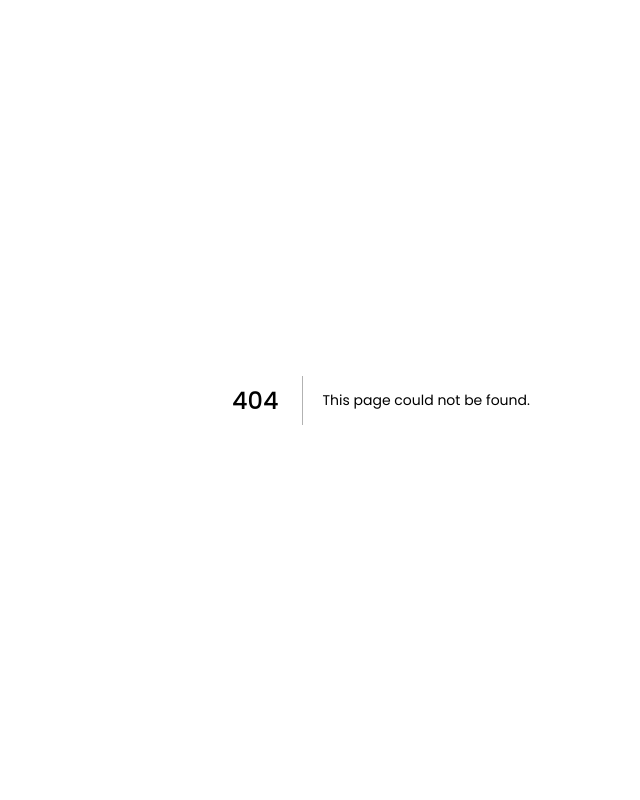
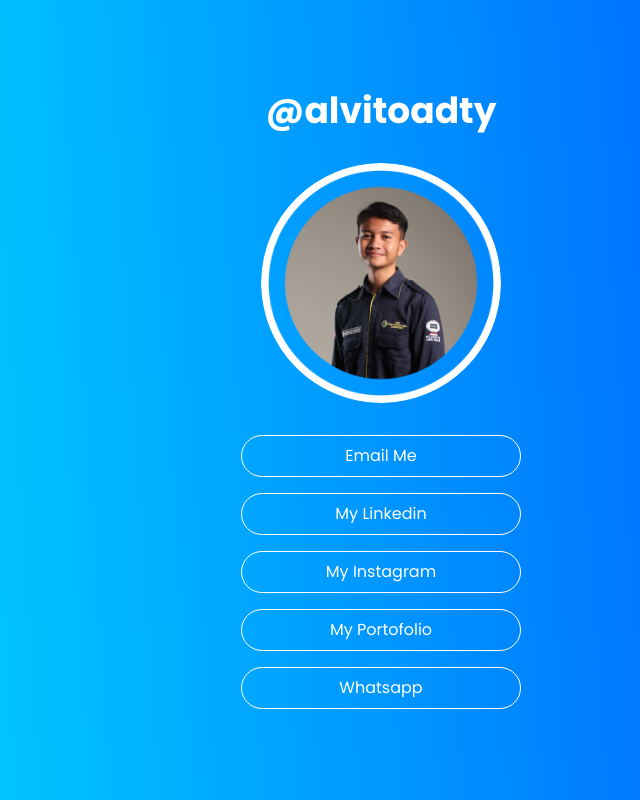
Before and after one commit to alvitoaditya19/alvitoadty, a Next.js app: page /link in a window 1280 px wide. Before the commit this address had no page. Shown: the whole page, without its empty margins (259-899 px from the left). Built offline with nearby package versions, Linux system fonts and the light colour scheme.

Commit message:
commit 12062024

```diff
--- a/components/Experience/index.tsx
+++ b/components/Experience/index.tsx
@@ -75,11 +75,12 @@ export default function Experience() {
                         <h1 className="mx-auto text-kBlackColor font-semibold text-lg">4</h1>
                     </div>
                     <div className="order-1  rounded-lg  md:w-4/12 w-full px-6 py-4 bg-white">
-                        <time className="mb-1 text-sm font-normal leading-none text-kGreyColor2">Jan 2022 – Feb 2022</time>
+                        <time className="mb-1 text-sm font-normal leading-none text-kGreyColor2">Aug 2023 – Now</time>
                         <h3 className="md:text-lg text-base font-semibold text-kBlackColor dark:text-kBlackColor mt-2">PT DNP Indonesia</h3>
                         <p className="md:text-base text-xs font-normal text-kBlackColor mt-2">Technical Staff</p>
 
-                        <p className="md:text-base text-xs font-normal text-kGreyColor2 mt-2">Experienced professional in performing routine maintenance on welding machines (robots), presses, and manual welding equipment, ensuring optimal functionality, while possessing comprehensive knowledge of industrial electronic components. Proven ability to successfully resolve issues with robot welding machines through efficient identification and replacement of faulty components, demonstrating a deep understanding of electrical power mechanisms utilized in the manufacturing industry.</p>
+                        <p className="md:text-base text-xs font-normal text-kGreyColor2 mt-2">
+                        Skilled in troubleshooting and diagnosing operational issues with blown film and vacuum metalizing film machines, including identifying and repairing faulty components like Frequency Converter KEB/Siemens, inverters, power supplies, PLCs, and mechanical problems to minimize downtime. Utilizes technical manuals and diagrams to aid in the troubleshooting process and collaborates with production teams to address technical challenges and improve efficiency. </p>
                     </div>
                     <div className="order-1 md:w-2/12 w-0"></div>
 
--- a/components/Headers/index.tsx
+++ b/components/Headers/index.tsx
@@ -55,7 +55,7 @@ export default function Header() {
                             </p>
                             <div className="flex flex-row gap-4 lg:mt-6 mt-3 items-center">
                                 <div className="group">
-                                    <Link href="/sign-in" className="btn-project  text-white px-12 rounded-full justify-center text-[18px] font-medium">
+                                    <Link href="/link" className="btn-project  text-white px-12 rounded-full justify-center text-[18px] font-medium">
                                         <p >
                                             Hire Me
                                         </p>
--- /dev/null
+++ b/pages/link.tsx
@@ -0,0 +1,50 @@
+import { useState } from 'react';
+
+const LinkPage = () => {
+  const email = 'muhammadalvitoaditya@gmail.com';
+  const instagram = 'alvitoadty';
+  const linkedin = 'https://www.linkedin.com/in/muhammadalvitoaditya/';
+  const portofolio = 'https://alvitoadty.vercel.app/';
+  const whatsapp = '082297145285';
+
+
+  return (
+    <div className="flex flex-col items-center justify-center min-h-screen gradient-color p-4">
+      <h1 className="text-4xl text-white font-bold mb-8">@alvitoadty</h1>
+      <img src="/images/photo-profile.png" className="w-60 h-60 rounded-full mb-8" alt="Profile" />
+      <button
+        onClick={() => window.location.href = `mailto:${email}`}
+        className="w-full md:w-[280px] px-4 py-2 mb-4 bg-transparent border rounded-full border-white text-white text-base  hover:bg-white hover:text-black transition-colors duration-300"
+      >
+        Email Me
+      </button>
+      <button
+        onClick={() => window.location.href = `${linkedin}`}
+        className="w-full md:w-[280px] px-4 py-2 mb-4 bg-transparent border border-white text-white text-base rounded-full hover:bg-white hover:text-black transition-colors duration-300"
+      >
+        My Linkedin
+      </button>
+      <button
+        onClick={() => window.location.href = `https://instagram.com/${instagram}`}
+        className="w-full md:w-[280px] px-4 py-2 mb-4 bg-transparent border border-white text-white text-base rounded-full hover:bg-white hover:text-black transition-colors duration-300"
+      >
+        My Instagram
+      </button>
+      <button
+        onClick={() => window.location.href = `${portofolio}`}
+        className="w-full md:w-[280px] px-4 py-2 mb-4 bg-transparent border border-white text-white text-base rounded-full hover:bg-white hover:text-black transition-colors duration-300"
+      >
+        My Portofolio
+      </button>
+      <button
+        onClick={() => window.location.href = `${portofolio}`}
+        className="w-full md:w-[280px] px-4 py-2 bg-transparent border border-white text-white text-base rounded-full hover:bg-white hover:text-black transition-colors duration-300"
+      >
+        Whatsapp
+      </button>
+
+    </div>
+  );
+};
+
+export default LinkPage;
--- a/pages/sign-in.tsx
+++ b/pages/sign-in.tsx
@@ -57,50 +57,50 @@ export default function SignIn() {
                         </div>
 
                         <div className="lg:pl-12">
-                            <div className="overflow-hidden bg-kBackgroundColor2 rounded-3xl">
+                            <div className="overflow-hidden bg-white rounded-3xl">
                                 <div className="p-6 sm:p-10">
                                     <form action="#" method="POST" className="mt-4">
                                         <div className="space-y-8">
 
                                             <div>
-                                                <label htmlFor="" className="text-base font-medium text-white "> Full Name </label>
-                                                <div className="relative flex w-full flex-wrap items-stretch mb-3 mt-[14px] rounded-full  border border-white ">
+                                                <label htmlFor="" className="text-base font-medium text-kBlackColor "> Full Name </label>
+                                                <div className="relative flex w-full flex-wrap items-stretch mb-3 mt-[14px] rounded-full  border border-kBlackColor ">
                                                     <span className="z-10 h-full leading-snug font-normal absolute text-center text-slate-300  bg-transparent rounded text-base items-center justify-center w-8 pl-3 py-4">
                                                         <img src="/ic/ic-user.svg" alt="" />
                                                     </span>
-                                                    <input type="text" placeholder="Placeholder" className="px-3 py-4 placeholder-white text-white relative bg-transparent  text-sm border border-white outline-none focus:outline-none focus:ring w-full pl-10 rounded-full focus:bg-transparent" />
+                                                    <input type="text" placeholder="Placeholder" className="px-3 py-4 placeholder-kBlackColor text-kBlackColor relative bg-transparent  text-sm border border-kBlackColor outline-none focus:outline-none focus:ring w-full pl-10 rounded-full focus:bg-transparent" />
                                                 </div>
                                             </div>
 
                                             <div>
-                                                <label htmlFor="" className="text-base font-medium text-white "> Email address </label>
+                                                <label htmlFor="" className="text-base font-medium text-kBlackColor "> Email address </label>
                                                 <div className="relative flex w-full flex-wrap items-stretch mb-3 mt-[14px] rounded-full">
                                                     <span className="z-10 h-full leading-snug font-normal absolute text-center text-slate-300  bg-transparent rounded text-base items-center justify-center w-8 pl-3 py-4">
                                                         <img src="/ic/ic-email.svg" alt="" />
                                                     </span>
-                                                    <input type="email" placeholder="Placeholder" className="px-3 py-4 placeholder-white text-white relative bg-transparent  text-sm border border-white outline-none focus:outline-none focus:ring w-full pl-10 rounded-full focus:bg-transparent" />
+                                                    <input type="email" placeholder="Placeholder" className="px-3 py-4 placeholder-kBlackColor text-kBlackColor relative bg-transparent  text-sm border border-kBlackColor outline-none focus:outline-none focus:ring w-full pl-10 rounded-full focus:bg-transparent" />
                                                 </div>
                                             </div>
                                             <div>
-                                                <label htmlFor="" className="text-base font-medium text-white "> Brief </label>
+                                                <label htmlFor="" className="text-base font-medium text-kBlackColor "> Brief </label>
                                                 <div className="relative flex w-full flex-wrap items-stretch mb-3 mt-[14px] rounded-full ">
                                                     <span className="z-10 h-full leading-snug font-normal absolute text-center text-slate-300  bg-transparent rounded text-base items-center justify-center w-8 pl-3 py-4">
                                                         <img src="/ic/ic-brief.svg" alt="" />
                                                     </span>
-                                                    <input type="text" placeholder="Placeholder" className="px-3 py-4 placeholder-white text-white relative bg-transparent  text-sm border border-white outline-none focus:outline-none focus:ring w-full pl-10 rounded-[16px] focus:bg-transparent pb-20" />
+                                                    <input type="text" placeholder="Placeholder" className="px-3 py-4 placeholder-kBlackColor text-kBlackColor relative bg-transparent  text-sm border border-kBlackColor outline-none focus:outline-none focus:ring w-full pl-10 rounded-[16px] focus:bg-transparent pb-20" />
                                                 </div>
                                             </div>
                                             <div>
-                                                <label htmlFor="" className="text-base font-medium text-white "> Range Budget </label>
+                                                <label htmlFor="" className="text-base font-medium text-kBlackColor "> Range Budget </label>
                                                 <div className="relative flex w-full flex-wrap items-stretch mb-3 mt-[14px] rounded-full">
                                                     <span className="z-10 h-full leading-snug font-normal absolute text-center text-slate-300  bg-transparent rounded text-base items-center justify-center w-8 pl-3 py-4">
                                                         <img src="/ic/ic-budget.svg" alt="" />
                                                     </span>
-                                                    <input type="text" placeholder="Placeholder" className="px-3 py-4 placeholder-white text-white relative bg-transparent  text-sm border border-white outline-none focus:outline-none focus:ring w-full pl-10 rounded-full focus:bg-transparent" />
+                                                    <input type="text" placeholder="Placeholder" className="px-3 py-4 placeholder-kBlackColor text-kBlackColor relative bg-transparent  text-sm border border-kBlackColor outline-none focus:outline-none focus:ring w-full pl-10 rounded-full focus:bg-transparent" />
                                                 </div>
                                             </div>
                                             <div className="group">
-                                                <Link href="/sign-in" className="btn-project  text-white rounded-full justify-center text-[18px] font-medium">
+                                                <Link href="/sign-in" className="btn-project  text-kBlackColor rounded-full justify-center text-[18px] font-medium">
                                                     <p >
                                                         See Detail
                                                     </p>
```
Also changed, not shown: public/ic/ic-user.svg, public/images/photo-profile.png (added).
